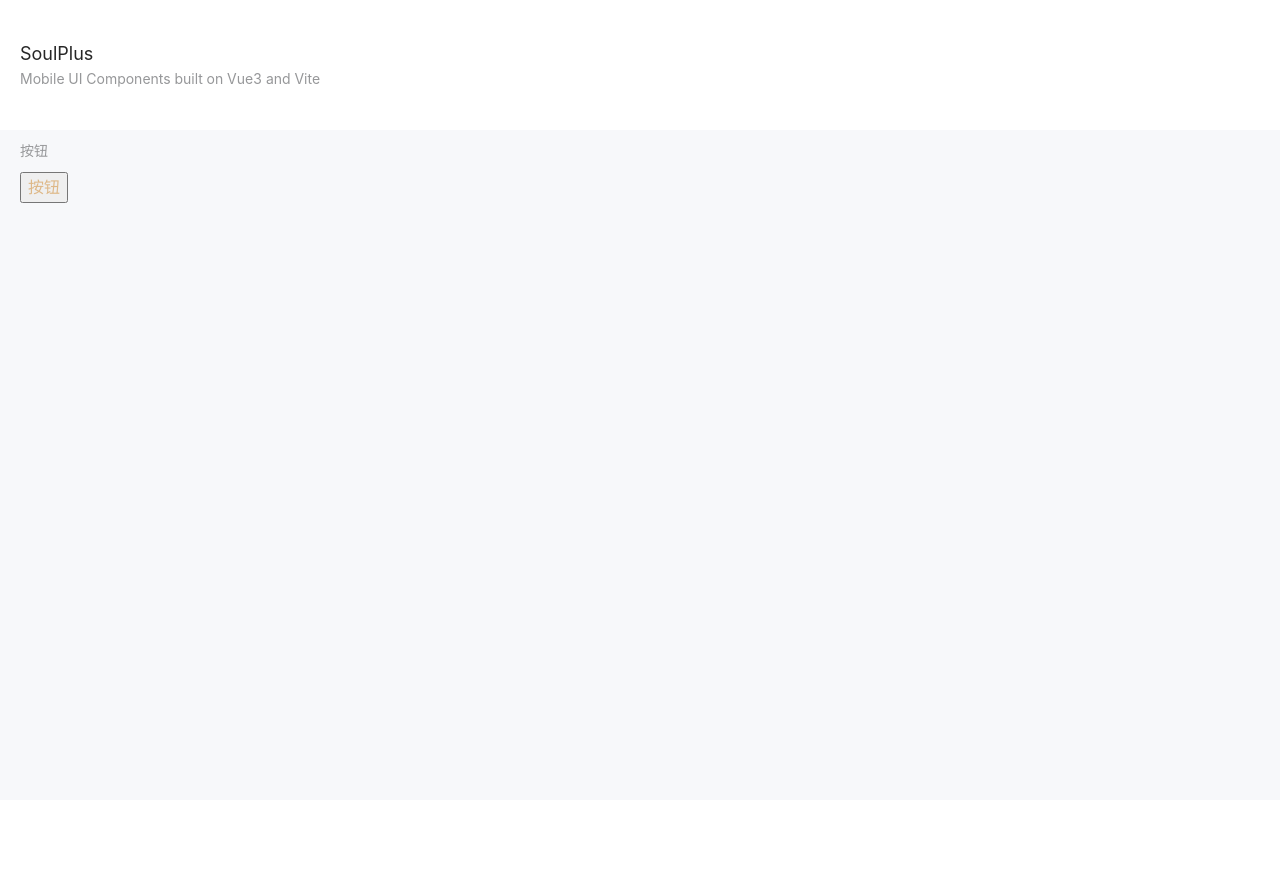
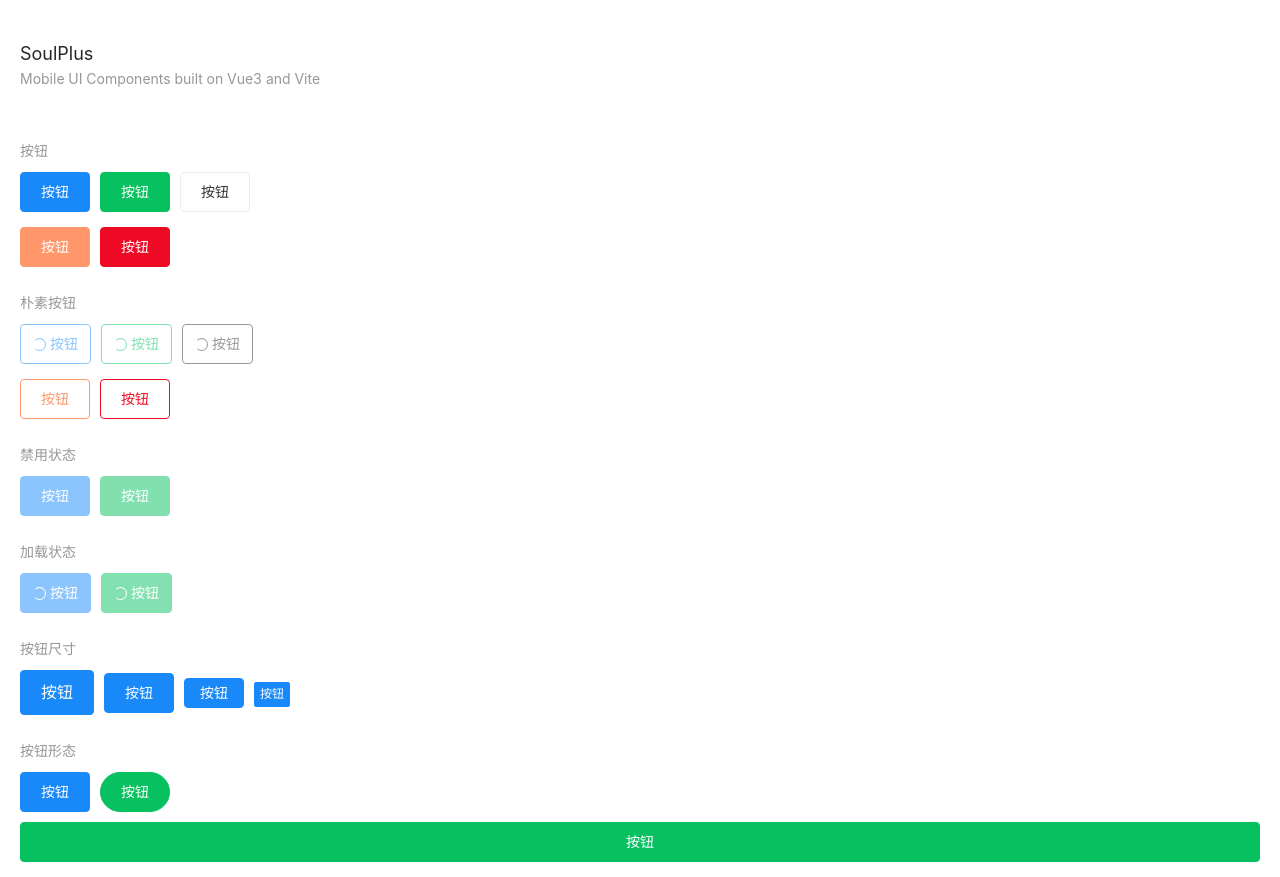
Before and after one commit to jsdawn/soul-plus, a Vue app: page /button in a window 1280 px wide. Before the commit the page ends 800 px from the top, so only its background shows below. Built offline with nearby package versions, Linux system fonts and the light colour scheme.

Commit message:
add button comp

```diff
--- a/packages/Button/SoButton.vue
+++ b/packages/Button/SoButton.vue
@@ -1,23 +1,212 @@
 <template>
-  <button class="so-button">
-    <slot>{{ state.text }}</slot>
+  <button
+    class="so-button"
+    :class="classes"
+    type="button"
+    :disabled="disabled || loading"
+    @click="handleClick"
+  >
+    <span v-if="loading" class="so-button__indicator"></span>
+    <span class="so-button__text"><slot /></span>
   </button>
 </template>
 
 <script setup>
-import { reactive } from 'vue';
+import { computed } from 'vue';
 
-const state = reactive({
-  text: 'button test import'
+const props = defineProps({
+  loading: { type: Boolean, default: false },
+  disabled: { type: Boolean, default: false },
+  type: String, // primary success warning danger
+  size: String, // large small mini
+  plain: { type: Boolean, default: false },
+  round: { type: Boolean, default: false },
+  block: { type: Boolean, default: false }
 });
+
+const emit = defineEmits(['click']);
+
+const classes = computed(() => {
+  return {
+    [`so-button--${props.type}`]: props.type,
+    [`so-button--${props.size}`]: props.size,
+    [`so-button--plain`]: props.plain,
+    [`so-button--round`]: props.round,
+    [`so-button--block`]: props.block,
+    [`so-button--loading`]: props.loading
+  };
+});
+
+const handleClick = event => {
+  if (props.disabled || props.loading) return;
+  emit('click', event);
+};
 </script>
 
 <style lang="scss" scoped>
+@import '../style/var';
+
 .so-button {
-  font-size: 16px;
-  color: burlywood;
-  & + .so-button {
+  position: relative;
+  display: inline-flex;
+  justify-content: center;
+  align-items: center;
+  box-sizing: border-box;
+  height: 40px;
+  padding: 0 20px;
+  border: 1px solid $border-color;
+  border-radius: $border-radius-md;
+  background-color: transparent;
+  cursor: pointer;
+  transition: background-color, border-color 0.2s;
+  -webkit-tap-highlight-color: transparent;
+  -webkit-appearance: none;
+  outline: none;
+  user-select: none;
+  & + & {
     margin-left: 10px;
+  }
+
+  .so-button__indicator {
+    display: inline-block;
+    width: 13px;
+    height: 13px;
+    margin-right: 4px;
+    border-radius: 8px;
+    border-color: $text-color $text-color $text-color transparent;
+    border-style: solid;
+    border-width: 1px;
+    animation: loading-spin 1s infinite linear;
+  }
+
+  &:active {
+    font-weight: $font-weight-bold;
+    background-color: $background-color;
+  }
+
+  &[disabled] {
+    cursor: not-allowed;
+    opacity: $disabled-opacity;
+    pointer-events: none;
+  }
+
+  &--round {
+    border-radius: 25px;
+  }
+
+  &--block {
+    display: flex;
+    width: 100%;
+    .so-button + & {
+      margin-left: 0;
+      margin-top: 10px;
+    }
+  }
+
+  &--loading {
+    padding-left: 12px;
+    padding-right: 12px;
+  }
+
+  // type
+  @mixin type-styl($type-color) {
+    border-color: $type-color;
+    color: $white;
+    background: $type-color;
+    &:active {
+      border-color: darken($type-color, 10%);
+      background: darken($type-color, 10%);
+    }
+    > .so-button__indicator {
+      border-color: $white $white $white transparent;
+    }
+  }
+
+  &--primary {
+    @include type-styl($primary-color);
+  }
+  &--success {
+    @include type-styl($success-color);
+  }
+  &--warning {
+    @include type-styl($warning-color);
+  }
+  &--danger {
+    @include type-styl($danger-color);
+  }
+
+  // plain
+  &--plain {
+    border-color: $text-color;
+    color: $text-color;
+    background-color: transparent;
+    &:active {
+      background-color: $background-color;
+    }
+
+    @mixin plain-styl($type-color) {
+      border-color: $type-color;
+      color: $type-color;
+      > .so-button__indicator {
+        border-color: $type-color $type-color $type-color transparent;
+      }
+    }
+
+    &.so-button--primary {
+      @include plain-styl($primary-color);
+    }
+    &.so-button--success {
+      @include plain-styl($success-color);
+    }
+    &.so-button--warning {
+      @include plain-styl($warning-color);
+    }
+    &.so-button--danger {
+      @include plain-styl($danger-color);
+    }
+  }
+
+  // size
+  &--mini {
+    height: 25px;
+    padding-left: 5px;
+    padding-right: 5px;
+    font-size: 12px;
+    border-radius: $border-radius-sm;
+    > .so-button__indicator {
+      width: 10px;
+      height: 10px;
+      margin-right: 2px;
+    }
+    &.so-button--loading {
+      padding-left: 2px;
+      padding-right: 2px;
+    }
+  }
+
+  &--small {
+    height: 30px;
+    padding-left: 15px;
+    padding-right: 15px;
+    &.so-button--loading {
+      padding-left: 7px;
+      padding-right: 7px;
+    }
+  }
+
+  &--large {
+    height: 45px;
+    font-size: $font-size-lg;
+  }
+}
+
+// keyframes
+@keyframes loading-spin {
+  0% {
+    transform: rotate(0deg);
+  }
+  100% {
+    transform: rotate(360deg);
   }
 }
 </style>
--- a/rollup.config.js
+++ b/rollup.config.js
@@ -12,11 +12,13 @@
 // sync comps files
 let comps = fs.readdirSync('./packages');
 comps = comps.filter(v => !NOT_COMPS.includes(v));
-// format comps data
+
+// format by { input: 'packages/Button/index.js', name: 'so-button' }
 const inputComps = comps.map(fileName => ({
   input: `packages/${fileName}/index.js`,
   name: 'so' + fileName.replace(/([A-Z])/g, '-$1').toLowerCase()
 }));
+
 // default comps
 const defaultComps = [{ input: 'packages/index.js', name: 'soul-plus' }];
 
--- a/src/pages/button.vue
+++ b/src/pages/button.vue
@@ -1,9 +1,52 @@
 <template>
   <div class="page-button">
     <h3 class="comp-title">按钮</h3>
+    <div class="comp-wrap">
+      <so-button type="primary">按钮</so-button>
+      <so-button type="success">按钮</so-button>
+      <so-button>按钮</so-button>
+    </div>
+    <div class="comp-wrap">
+      <so-button type="warning">按钮</so-button>
+      <so-button type="danger">按钮</so-button>
+    </div>
 
+    <h3 class="comp-title">朴素按钮</h3>
     <div class="comp-wrap">
-      <so-button>按钮</so-button>
+      <so-button type="primary" plain loading>按钮</so-button>
+      <so-button type="success" plain loading>按钮</so-button>
+      <so-button plain loading>按钮</so-button>
+    </div>
+    <div class="comp-wrap">
+      <so-button type="warning" plain>按钮</so-button>
+      <so-button type="danger" plain>按钮</so-button>
+    </div>
+
+    <h3 class="comp-title">禁用状态</h3>
+    <div class="comp-wrap">
+      <so-button type="primary" disabled>按钮</so-button>
+      <so-button type="success" disabled>按钮</so-button>
+    </div>
+
+    <h3 class="comp-title">加载状态</h3>
+    <div class="comp-wrap">
+      <so-button type="primary" loading>按钮</so-button>
+      <so-button type="success" loading>按钮</so-button>
+    </div>
+
+    <h3 class="comp-title">按钮尺寸</h3>
+    <div class="comp-wrap">
+      <so-button type="primary" size="large">按钮</so-button>
+      <so-button type="primary">按钮</so-button>
+      <so-button type="primary" size="small">按钮</so-button>
+      <so-button type="primary" size="mini">按钮</so-button>
+    </div>
+
+    <h3 class="comp-title">按钮形态</h3>
+    <div class="comp-wrap">
+      <so-button type="primary">按钮</so-button>
+      <so-button type="success" round>按钮</so-button>
+      <so-button type="success" block>按钮</so-button>
     </div>
   </div>
 </template>
@@ -12,4 +55,8 @@
 import { SoButton } from 'packages/index.js';
 </script>
 
-<style lang="scss" scoped></style>
+<style lang="scss" scoped>
+.page-button {
+  background-color: transparent;
+}
+</style>
--- a/src/style/global.scss
+++ b/src/style/global.scss
@@ -18,6 +18,7 @@
 }
 
 .comp-wrap {
+  margin-bottom: 15px;
   padding: 0 20px;
 }
 
```
